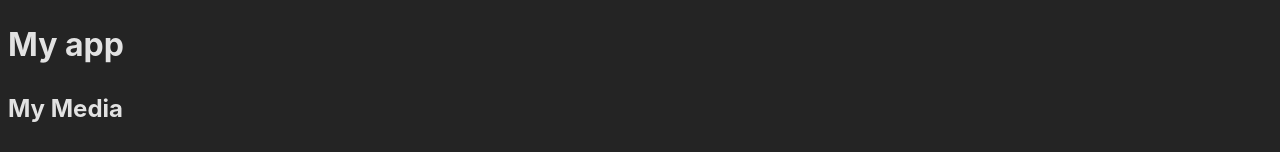
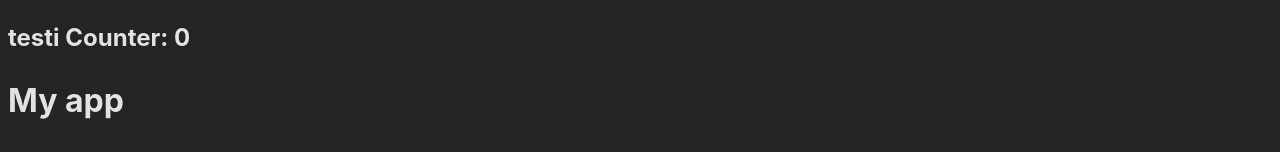
Before and after one commit to Jambolul/basic-react, a React (Vite) app: page / in a window 1280 px wide. Shown: the top 152 px of the page. Built offline with nearby package versions, Linux system fonts and the light colour scheme.

Commit message:
initial commit

```diff
--- a/src/App.tsx
+++ b/src/App.tsx
@@ -1,9 +1,17 @@
+import { useState } from "react"
 import Home from "./components/Home"
 
 
 const App = () => {
+  const [text, setText] = useState("testi")
+  const [counter,  setCounter] = useState(0)
+
   return (
     <>
+    <h2 onClick={() => {
+      setCounter(counter + 1)
+      setText("Uutta asiaa")
+    }}>{text} Counter: {counter}</h2>
       <h1>My app</h1>
       <Home />
     </>
--- a/src/components/Home.tsx
+++ b/src/components/Home.tsx
@@ -56,7 +56,7 @@
       </thead>
       <tbody>
         {mediaArray.map((item) => (
-          <MediaRow mediaItem={item} />
+          <MediaRow key={item.media_id} mediaItem={item} />
         ))}
       </tbody>
     </table>
--- a/src/components/MediaRow.tsx
+++ b/src/components/MediaRow.tsx
@@ -3,7 +3,7 @@
 const MediaRow = (props: {mediaItem: MediaItem}) => {
   const item = props.mediaItem;
   return (
-    <tr key={item.media_id} className="media-row">
+    <tr className="media-row">
     <td>
       <img src={item.thumbnail} alt={item.title} />
     </td>
```
